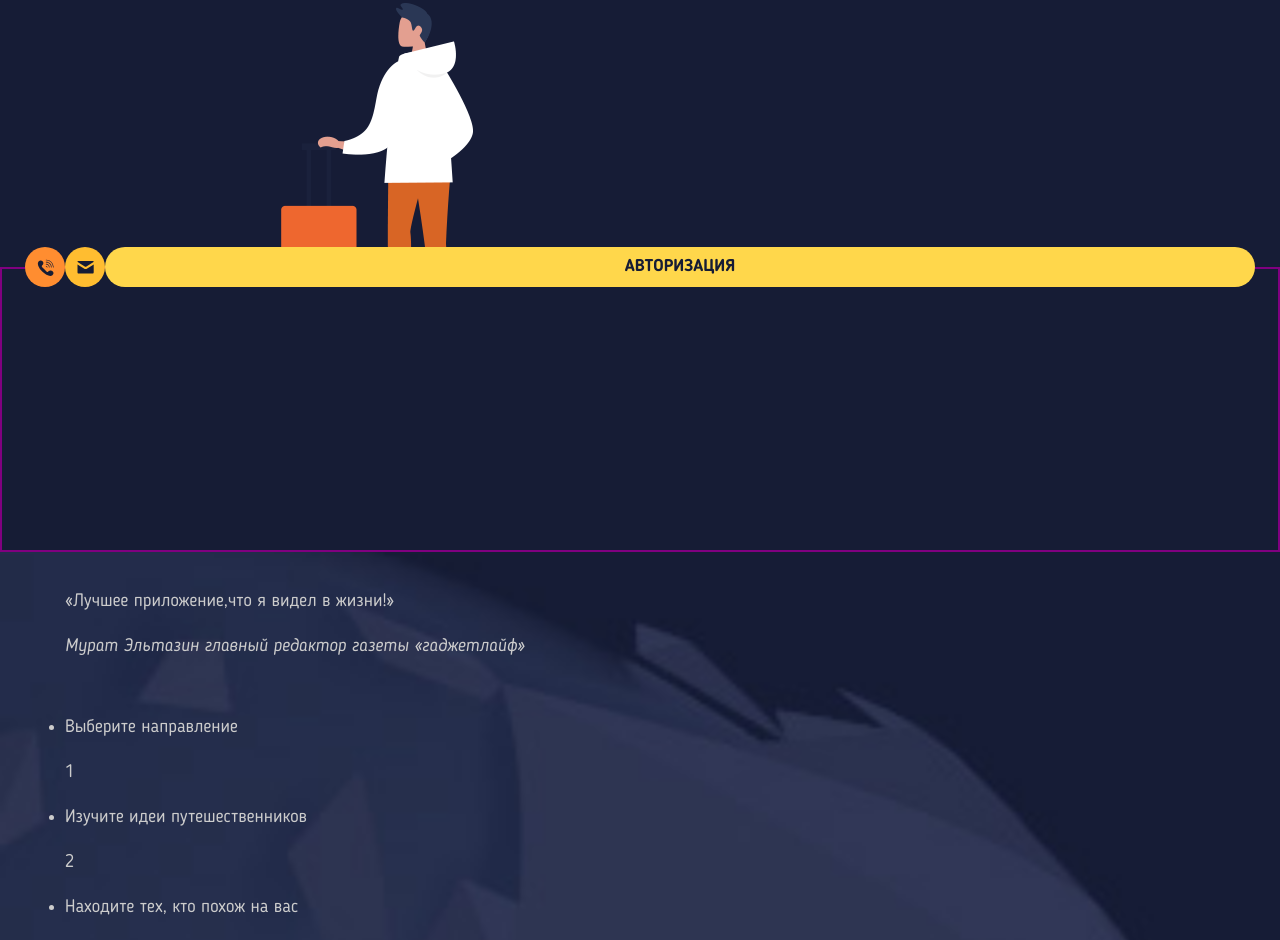
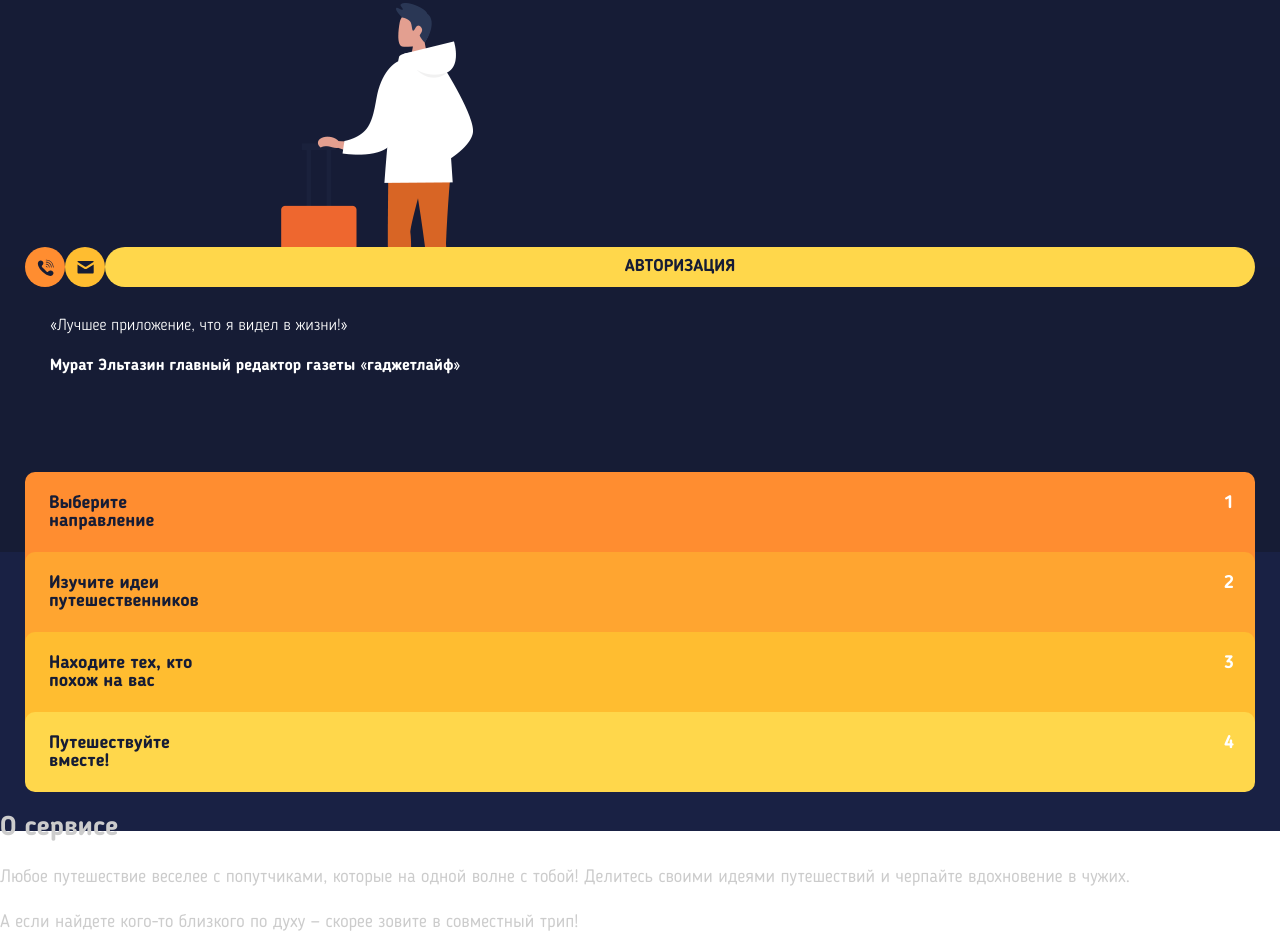
Before and after one commit to OlegSotnik/1356445-pognali-21, a website: page source/index.html in a window 1280 px wide. Shown: the part 280-1220 px from the top of the page. Drawn offline with nearby package versions, Linux system fonts and the light colour scheme; files that its build step writes are made by us from their sources.

Commit message:
закончил промо блок мобильной версии

```diff
--- a/source/index.html
+++ b/source/index.html
@@ -108,29 +108,30 @@
               <a class="promo__button-authorization" href="#">авторизация</a>
             </li>
           </ul>
-          <div class="promo__background-block"></div>
-          <blockquote class="promo__context">
-            <p class="context__standard">«Лучшее приложение,что я видел в жизни!»</p>
-            <cite class="context__bold">Мурат Эльтазин главный редактор газеты «гаджетлайф»</cite>
+          <blockquote class="promo__context promo__context-container">
+            <p class="context__citation">«Лучшее приложение, что я видел в жизни!»</p>
+            <p class="context__citation-author">Мурат Эльтазин главный редактор газеты «гаджетлайф»</p>
           </blockquote>
+          <div class="promo__list-container">
             <ul class="promo__list">
               <li class="promo__item">
-              <p class="promo__item-p">Выберите направление</p>
-              <span class="promo__item-span">1</span>
+                <p class="promo__item-text">Выберите направление</p>
+                <span class="promo__item-number">1</span>
               </li>
               <li class="promo__item">
-              <p class="promo__item-p">Изучите идеи путешественников</p>
-              <span class="promo__item-span">2</span>
+                <p class="promo__item-text">Изучите идеи путешественников</p>
+                <span class="promo__item-number">2</span>
               </li>
               <li class="promo__item">
-              <p class="promo__item-p">Находите тех, кто похож на вас</p>
-              <span class="promo__item-span">3</span>
+                <p class="promo__item-text">Находите тех, кто похож на вас</p>
+                <span class="promo__item-number">3</span>
               </li>
               <li class="promo__item">
-              <p class="promo__item-p">Путешествуйте вместе!</p>
-              <span class="promo__item-span">4</span>
+                <p class="promo__item-text">Путешествуйте вместе!</p>
+                <span class="promo__item-number">4</span>
               </li>
             </ul>
+          </div>
         </div>
       </section>
       <section class="service">
--- a/source/less/blocks/page-main/promo.less
+++ b/source/less/blocks/page-main/promo.less
@@ -100,12 +100,107 @@
   flex-basis: 100%;
 }
 
-.promo__background-block {
+.promo__context-container {
   width: auto;
   height: 285px;
   background-color: @basic_blue;
   margin: -20px -25px 0 -25px;
+}
 
-  outline: 2px solid purple;
-  outline-offset: -2px;
+.promo__context {
+  padding: 0 25px;
 }
+
+.context__citation {
+  min-width: 50vw;
+  margin: 48px 25px 0 25px;
+  font-family:  "Blogger Sans", "Arial", sans-serif;
+  font-style: normal;
+  font-weight: 300;
+  font-size: 16px;
+  line-height: 22px;
+  color: @basic_white;
+}
+
+.context__citation-author {
+  min-width: 50vw;
+  margin: 18px 25px 0 25px;
+  font-family: "Blogger Sans", "Arial", sans-serif;
+  font-style: normal;
+  font-weight: bold;
+  font-size: 16px;
+  line-height: 22px;
+  color: @basic_white;
+}
+
+.promo__list {
+  display: flex;
+  flex-direction: column;
+  padding: 0;
+  margin: -80px 25px 39px 25px;
+  list-style: none;
+}
+
+.promo__list-container {
+  width: auto;
+  background-color: @special_blue;
+  margin: 0 -25px -39px -25px;
+}
+
+.promo__item {
+  display: flex;
+  flex-direction: row;
+  justify-content: space-between;
+  min-width: 270px;
+  border-top-left-radius: 10px;
+  border-top-right-radius: 10px;
+  margin-top: -80px;
+}
+
+.promo__item:nth-child(1) {
+  height: 160px;
+  background-color: @special_orange;
+  border-top-left-radius: 10px;
+  border-top-right-radius: 10px;
+  margin-top: 0;
+}
+
+.promo__item:nth-child(2) {
+  height: 160px;
+  background-color: @basic_orange;
+}
+
+.promo__item:nth-child(3) {
+  height: 140px;
+  background-color: @special_yellow-dark;
+}
+
+.promo__item:nth-child(4) {
+  height: 80px;
+  margin-top: -60px;
+  background-color: @basic_yellow;
+  border-bottom-left-radius: 10px;
+  border-bottom-right-radius: 10px;
+}
+
+.promo__item-text {
+  width: 150px;
+  margin: 22px 0 0 24px;
+  font-family: "Blogger Sans", "Arial", sans-serif;
+  font-style: normal;
+  font-weight: bold;
+  font-size: 18px;
+  line-height: 18px;
+  color: @basic_blue;
+}
+
+.promo__item-number {
+  min-width: 10px;
+  margin: 22px 21px 0 0;
+  font-family: "Blogger Sans", "Arial", sans-serif;
+  font-style: normal;
+  font-weight: bold;
+  font-size: 18px;
+  line-height: 18px;
+  color: @basic_white;
+}
```
Lines whose indentation alone changed are shown as unchanged.
